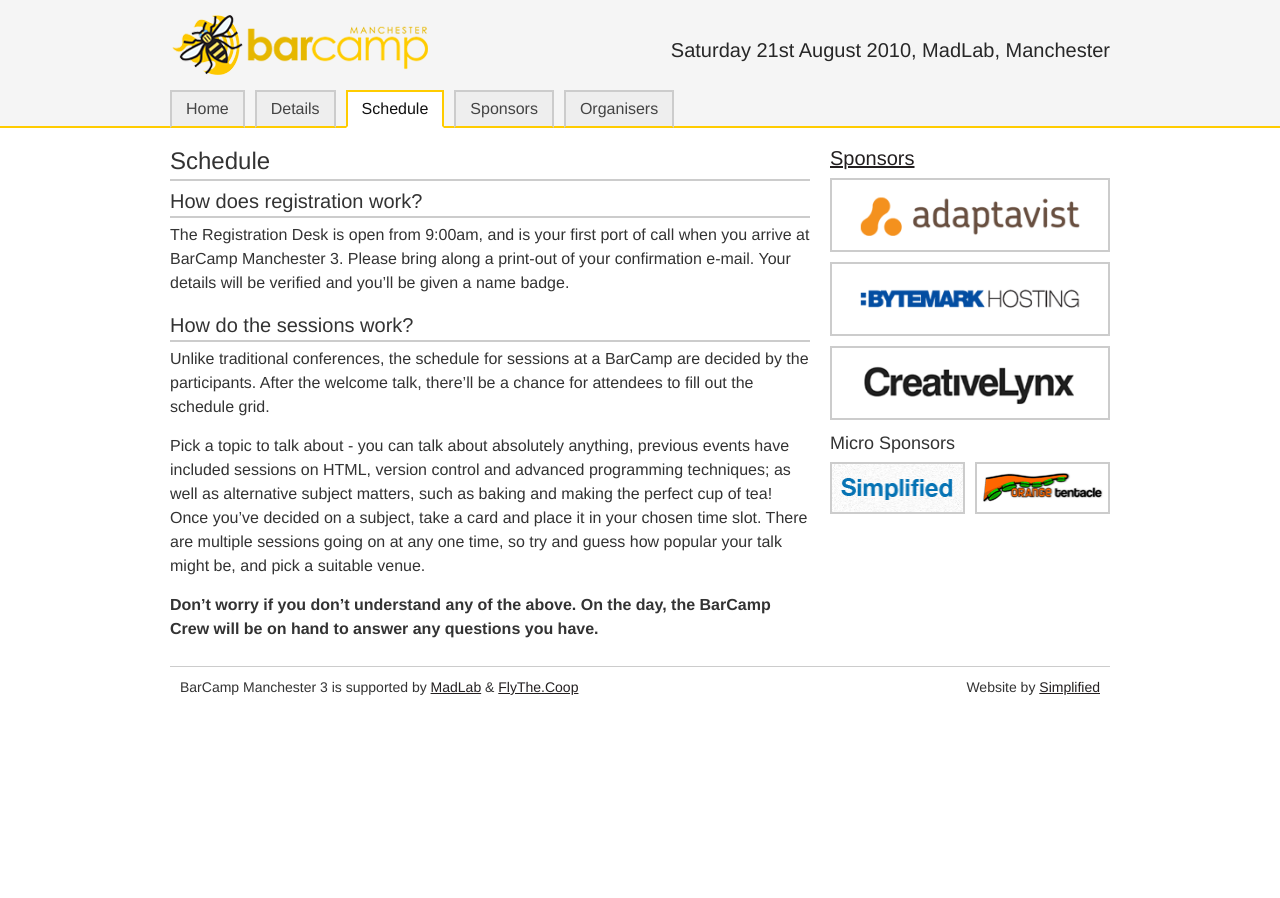
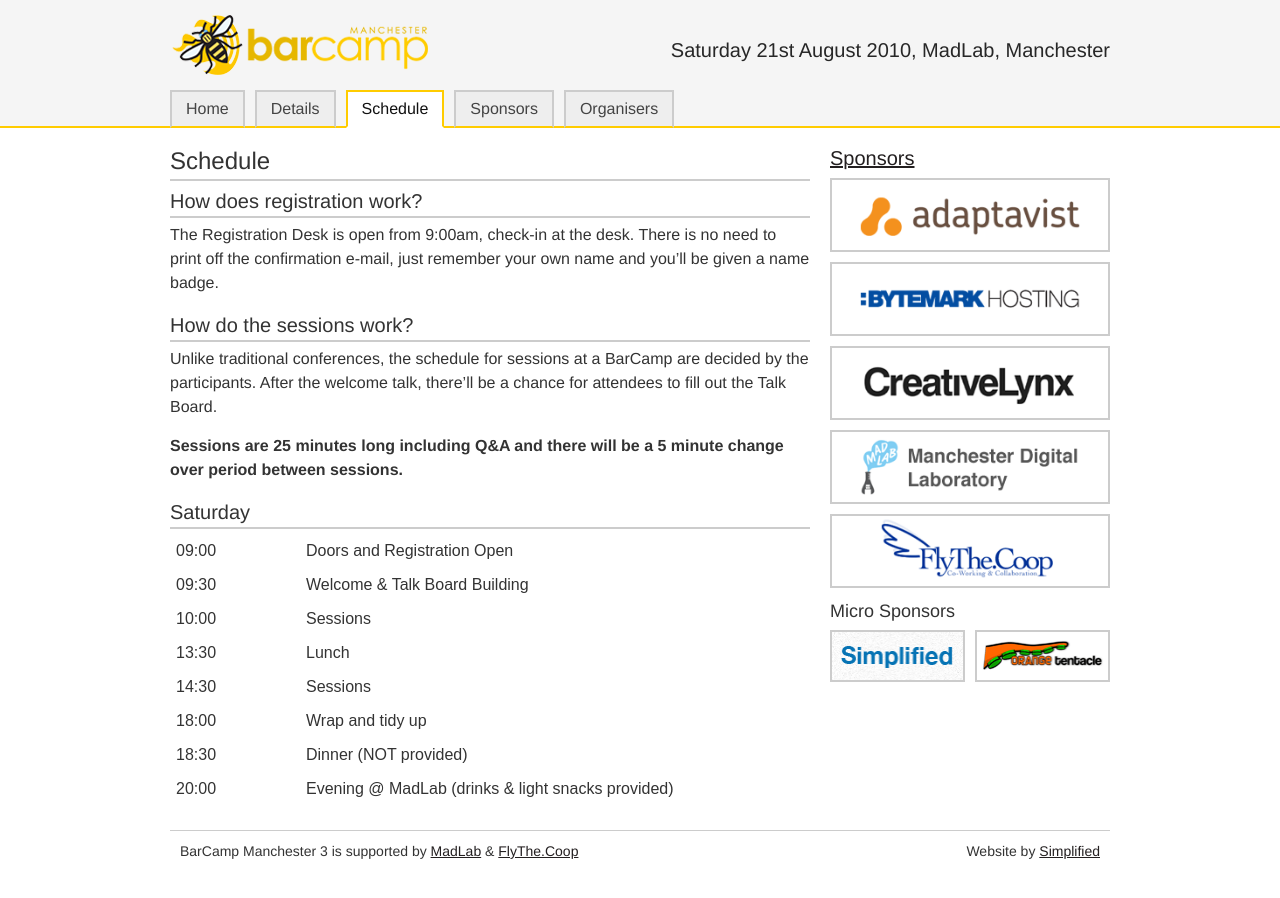
Before and after one commit to andrewdisley/bcman, a Jekyll site: the page built from schedule.html, in a window 1280 px wide. Built offline with Jekyll 4.4.1, drawn with Linux system fonts in a browser that asks for light colours.

Commit message:
Added schedule and MadLab / FlyThe.Coop to sponsors.

```diff
--- a/_includes/sidebar.html
+++ b/_includes/sidebar.html
@@ -28,6 +28,8 @@
 						<li><a href="http://www.adaptavist.com/"><img alt="Adaptavist" height="70" src="{{ site.assets_url }}assets/images/global/adaptavist.png" width="236"></a></li>
 						<li><a href="http://www.bytemark.co.uk/"><img alt="Bytemark Hosting" height="70" src="{{ site.assets_url }}assets/images/global/bytemarkhosting.png" width="236"></a></li>
 						<li><a href="http://www.creativelynx.co.uk/"><img alt="Creative Lynx" height="70" src="{{ site.assets_url }}assets/images/global/creativelynx.png" width="236"></a></li>
+						<li><a href="http://madlab.org.uk/"><img alt="MadLab" height="70" src="{{ site.assets_url }}assets/images/global/madlab.png" width="236"></a></li>
+						<li><a href="http://flythe.coop/"><img alt="FlyThe.Coop" height="70" src="{{ site.assets_url }}assets/images/global/flythecoop.png" width="236"></a></li>
 					</ul>
 					<h4>Micro Sponsors</h4>
 					<ul class="micro">
--- a/_layouts/home.html
+++ b/_layouts/home.html
@@ -10,6 +10,8 @@ layout: master
 					<li class="first"><a href="http://www.adaptavist.com/"><img alt="Adaptavist" height="80" src="{{ site.assets_url }}assets/images/global/adaptavist.png" width="270"></a></li>
 					<li><a href="http://www.bytemark.co.uk/"><img alt="Bytemark Hosting" height="80" src="{{ site.assets_url }}assets/images/global/bytemarkhosting.png" width="270"></a></li>
 					<li><a href="http://www.creativelynx.co.uk/"><img alt="Creative Lynx" height="80" src="{{ site.assets_url }}assets/images/global/creativelynx.png" width="270"></a></li>
+					<li class="first"><a href="http://madlab.org.uk/"><img alt="MadLab" height="80" src="{{ site.assets_url }}assets/images/global/madlab.png" width="270"></a></li>
+					<li><a href="http://flythe.coop/"><img alt="FlyThe.Coop" height="80" src="{{ site.assets_url }}assets/images/global/flythecoop.png" width="270"></a></li>
 				</ul>
 				<h4>Micro Sponsors</h4>
 				<ul class="micro">
--- a/assets/styles/screen.css
+++ b/assets/styles/screen.css
@@ -138,7 +138,6 @@ body.home #Supporters { clear: both; margin-bottom: 0; width: 940px; }
 body.home #Supporters ul { padding-top: 5px; }
 body.home #Supporters ul li { float: left; margin-left: 10px; width: auto; width: 302px; }
 body.home #Supporters ul li.first { clear: left; margin-left: 0; }
-body.home #Supporters ul li.alt { margin-left: 11px; margin-right: 1px; }
 body.home #Supporters ul.micro { margin-left: 0; padding-top: 0; }
 body.home #Supporters ul.micro li { width: 131px; min-height: 30px; }
 body.home #Supporters p { clear: both; }
--- a/schedule.html
+++ b/schedule.html
@@ -10,12 +10,10 @@ meta_keywords:
 ---
 				<h1>Schedule</h1>
 				<h2>How does registration work?</h2>
-				<p>The Registration Desk is open from 9:00am, and is your first port of call when you arrive at BarCamp Manchester 3. Please bring along a print-out of your confirmation e-mail. Your details will be verified and you’ll be given a name badge.</p>
+				<p>The Registration Desk is open from 9:00am, check-in at the desk. There is no need to print off the confirmation e-mail, just remember your own name and you’ll be given a name badge.</p>
 				<h2>How do the sessions work?</h2>
-				<p>Unlike traditional conferences, the schedule for sessions at a BarCamp are decided by the participants. After the welcome talk, there’ll be a chance for attendees to fill out the schedule grid.</p>
-				<p>Pick a topic to talk about - you can talk about absolutely anything, previous events have included sessions on HTML, version control and advanced programming techniques; as well as alternative subject matters, such as baking and making the perfect cup of tea! Once you’ve decided on a subject, take a card and place it in your chosen time slot. There are multiple sessions going on at any one time, so try and guess how popular your talk might be, and pick a suitable venue.</p>
-				<p><strong>Don’t worry if you don’t understand any of the above. On the day, the BarCamp Crew will be on hand to answer any questions you have.</strong></p>
-{% comment %}
+				<p>Unlike traditional conferences, the schedule for sessions at a BarCamp are decided by the participants. After the welcome talk, there’ll be a chance for attendees to fill out the Talk Board.</p>
+				<p><strong>Sessions are 25 minutes long including Q&amp;A and there will be a 5 minute change over period between sessions.</strong></p>
 				<h2>Saturday</h2>
 				<table border="0" cellspacing="5" cellpadding="5">
 					<thead class="s-h-o">
@@ -27,56 +25,35 @@ meta_keywords:
 					<tbody>
 						<tr>
 							<td class="datetime">09:00</td>
-							<td><strong>Doors and Registration Open</strong></td>
+							<td>Doors and Registration Open</td>
 						</tr>
 						<tr class="alt">
-							<td>10:30</td>
-							<td><strong>Welcome session</strong></td>
+							<td>09:30</td>
+							<td>Welcome &amp; Talk Board Building</td>
 						</tr>
 						<tr>
-							<td>11:30</td>
+							<td>10:00</td>
 							<td>Sessions</td>
 						</tr>
 						<tr class="alt">
-							<td>13:00</td>
-							<td><strong>Lunch</strong> thanks to <a href="http://www.visionandmedia.co.uk/">North West Vison and Media</a></td>
+							<td>13:30</td>
+							<td>Lunch</td>
 						</tr>
 						<tr>
-							<td>14:00</td>
+							<td>14:30</td>
 							<td>Sessions</td>
 						</tr>
 						<tr class="alt">
-							<td>16:00</td>
-							<td><strong>Break</strong></td>
+							<td>18:00</td>
+							<td>Wrap and tidy up</td>
 						</tr>
 						<tr>
-							<td>16:30</td>
-							<td>Sessions</td>
+							<td>18:30</td>
+							<td>Dinner (NOT provided)</td>
 						</tr>
 						<tr class="alt">
-							<td>18:30</td>
-							<td><strong>Dinner</strong> thanks to <a href="http://wwww.bytemark.co.uk/">Bytemark Hosting</a></td>
-						</tr>
-						<tr>
-							<td>19:30</td>
-							<td>Sessions</td>
-						</tr>
-						<tr class="alt">
-							<td>21:00</td>
-							<td><strong>Drinks</strong> thanks to <a href="http://www.adaptavist.com/">Adaptavist</a></td>
-						</tr>
-						<tr>
-							<td>21:30</td>
-							<td><strong>Evening Entertainment</strong></td>
-						</tr>
-						<tr class="alt">
-							<td>00:00</td>
-							<td>Drinks / Social / Games</td>
-						</tr>
-						<tr>
-							<td>03:00</td>
-							<td><strong>Bar Closes / Doors locked</strong></td>
+							<td>20:00</td>
+							<td>Evening @ MadLab (drinks &amp; light snacks provided)</td>
 						</tr>
 					</tbody>
 				</table>
-{% endcomment %}
```
Also changed, not shown: details.html (+0 -7 lines), sponsors.html (+8 -0 lines), assets/images/global/flythecoop.png (added), assets/images/global/madlab.png (added).
